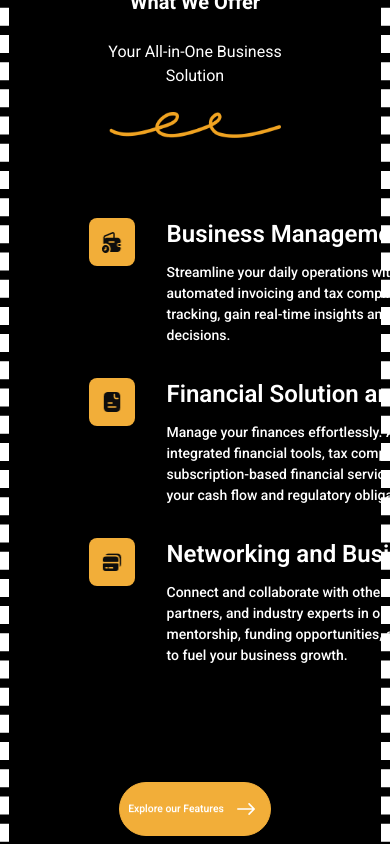
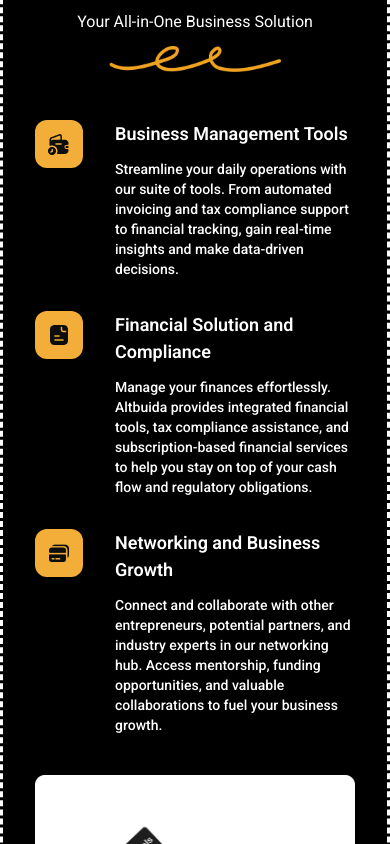
Before and after one commit to liljdot/AltBuilda-Website-React, a React (Vite) app: page /about in a window 390 px wide. Shown: the part 1340-2184 px from the top of the page. Built offline with nearby package versions, Linux system fonts and the light colour scheme.

Commit message:
Refactor OfferSection component for improved layout and responsiveness

```diff
--- a/src/pages/About/OfferSection.tsx
+++ b/src/pages/About/OfferSection.tsx
@@ -18,16 +18,16 @@ const OfferCard: React.FC<OfferCardProps> = ({ Icon, title, children }) => {
         <>
             <div className="flex flex-row gap-8">
                 <div className="flex">
-                    <div className="bg-primary p-3 rounded-lg size-fit">
+                    <div className="bg-primary p-3 rounded-xl size-12 lg:size-12">
                         <Icon size={6} />
                     </div>
                 </div>
 
-                <div className="card text-primary-content w-104">
+                <div className="card text-primary-content lg:w-104 xl:w-full">
                     <div className="card-body p-0 text-secondary gap-3 font-medium">
-                        <h2 className="card-title text-2xl">{title}</h2>
+                        <h2 className="card-title md:text-2xl">{title}</h2>
 
-                        <p>{children}</p>
+                        <p className="text-sm md:text-[1rem]">{children}</p>
                     </div>
                 </div>
             </div>
@@ -40,8 +40,8 @@ const OfferSection: React.FC = () => {
 
     return (
         <>
-            <section className="w-full bg-neutral border-9 border-dashed border-secondary border-b-0 p-20">
-                <div className="flex flex-col gap-6 text-center text-secondary items-center">
+            <section className="w-full bg-neutral border-3 md:border-9 border-dashed border-secondary border-b-0 px-8 py-17 md:px-20 md:py-20">
+                <div className="flex flex-col gap-3 md:gap-6 text-center text-secondary items-center">
                     <h3 className="text-xl sm:text-2xl md:text-3xl lg:text-5xl font-bold">What We Offer</h3>
 
                     <p className="md:text-lg">Your All-in-One Business Solution</p>
@@ -49,7 +49,7 @@ const OfferSection: React.FC = () => {
                     <img src={signVector} alt="Sign" className="w-43" />
                 </div>
 
-                <div className="flex flex-row justify-between mt-20">
+                <div className="flex flex-col items-center gap-10 lg:flex-row justify-between mt-12 md:mt-20">
                     <div className="flex flex-col gap-8">
                         <OfferCard Icon={BusinessMangementIcon} title="Business Management Tools">
                             Streamline your daily operations with our suite of tools. From automated invoicing and tax compliance support to financial tracking, gain real-time insights and make data-driven decisions.
@@ -64,12 +64,12 @@ const OfferSection: React.FC = () => {
                         </OfferCard>
                     </div>
 
-                    <figure className="w-165">
+                    <figure className="w-full md:w-165 xl:w-full">
                         <img src={theme == "dark" ? offeringsImageDark : offeringsImage} alt="What we offer" />
                     </figure>
                 </div>
 
-                <div className="flex flex-row justify-center my-29">
+                <div className="flex flex-row justify-center my-12.5 md:my-29">
                     <ActionButton to="" filled shrink>Explore our Features</ActionButton>
                 </div>
             </section>
```
